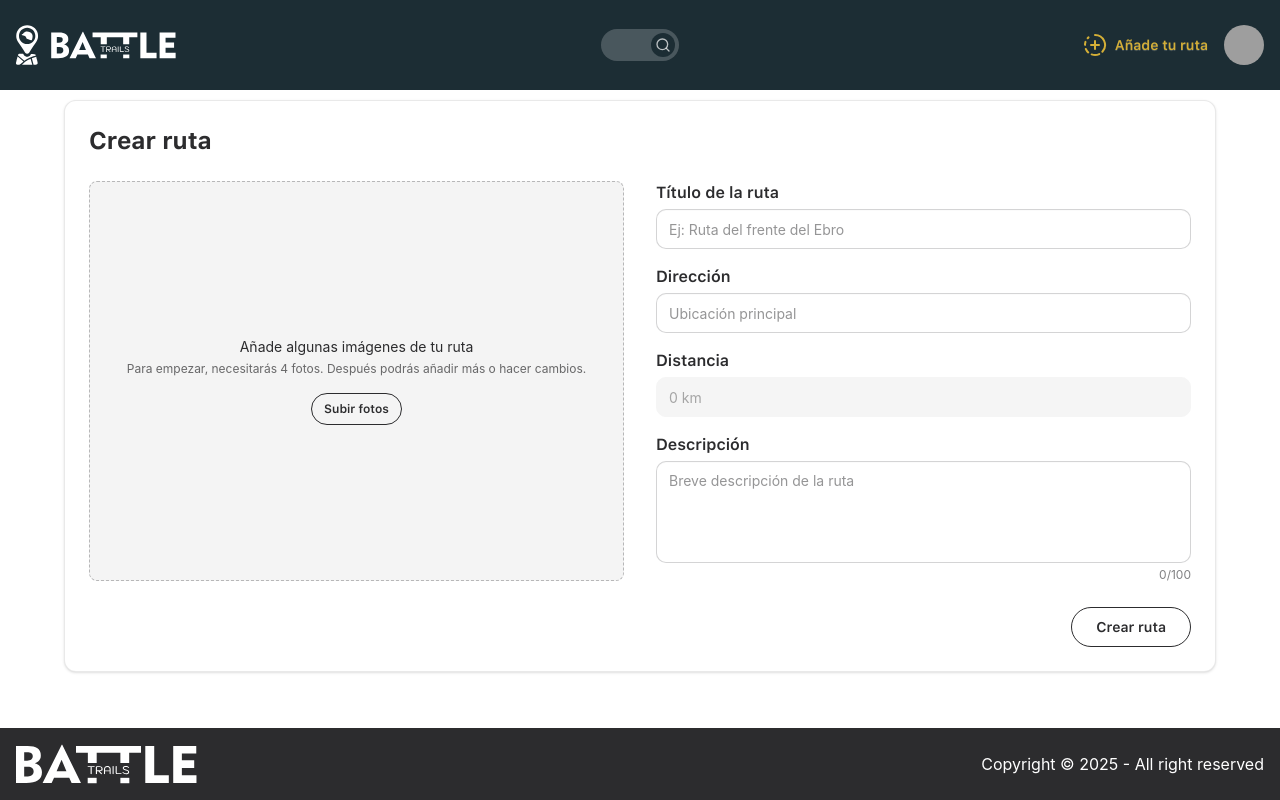
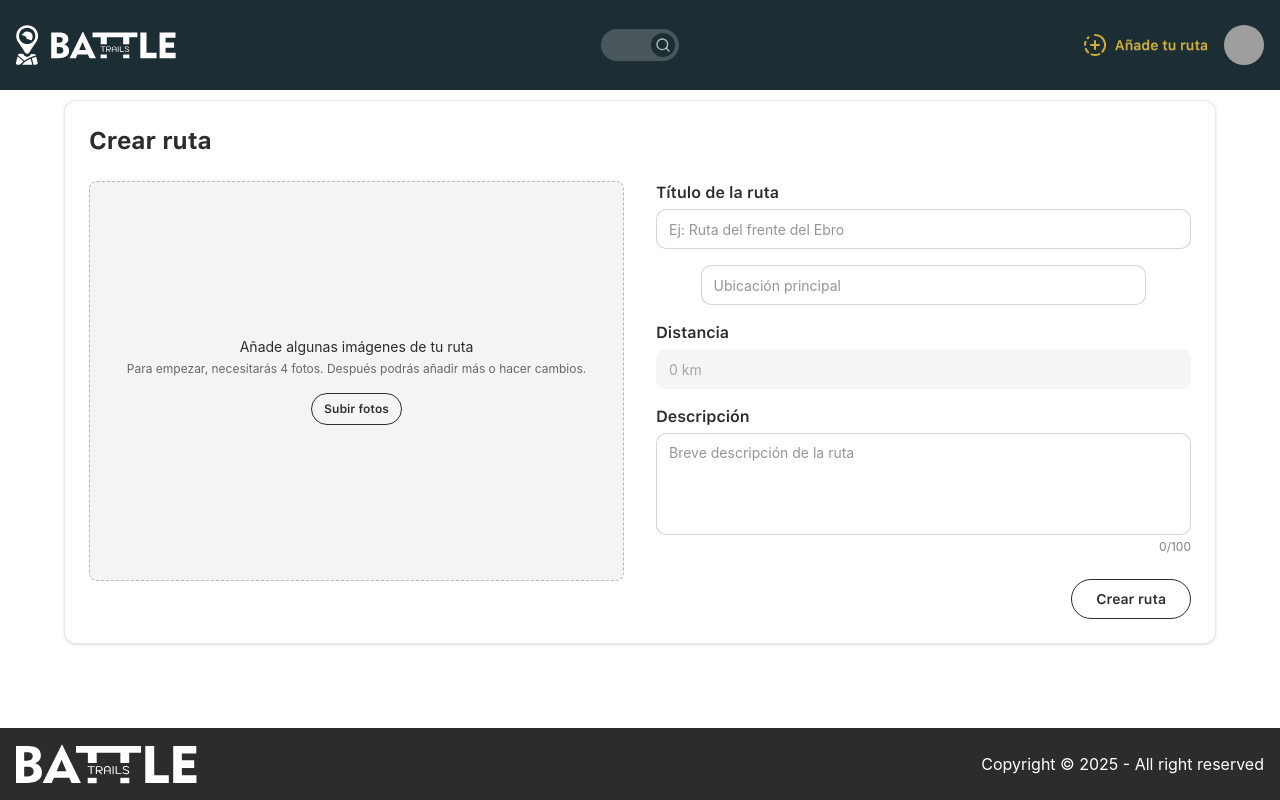
Before and after one commit to ESAT-ID3/2.-Battle-Trails, a React (Vite) app: page /new in a window 1280 px wide. Built offline with nearby package versions, Linux system fonts and the light colour scheme; no server answers; sample sign-in values are in the browser's storage; grey boxes are pictures that could not be loaded; a web font is replaced by a local one.

Commit message:
feat(forge): enhance form components with optional label and button integration

```diff
--- a/src/components/forge/forge-button-save/forge-button-save.tsx
+++ b/src/components/forge/forge-button-save/forge-button-save.tsx
@@ -1,7 +1,11 @@
 import styles from "./forge-button-save.module.css";
 
 const ForgeButtonSave = () => {
-return <div className={styles.container}>ForgeButtonSave</div>;
+return (
+    <button type="submit" className="btn btn-outline rounded-full px-6">
+        Crear ruta
+    </button>
+);
 };
 
 export default ForgeButtonSave;
--- a/src/components/forge/forge-form/forge-form.tsx
+++ b/src/components/forge/forge-form/forge-form.tsx
@@ -1,5 +1,6 @@
 import { useState } from "react";
 import ForgeInput from "@components/forge/forge-input/forge-input.tsx";
+import ForgeButtonSave from "@components/forge/forge-button-save/forge-button-save.tsx";
 
 
 type ForgeFormData = {
@@ -13,7 +14,7 @@ const ForgeForm = () => {
     const [form, setForm] = useState<ForgeFormData>({
         title: "",
         description: "",
-        distance: "0 km", // por ahora hardcoded
+        distance: "0 km", // automatically calculated
         address: "",
     });
 
@@ -39,12 +40,13 @@ const ForgeForm = () => {
                 onChange={handleChange}
             />
 
+           {/* Destino*/}
             <ForgeInput
-                label="Dirección"
                 name="address"
                 placeholder="Ubicación principal"
                 value={form.address}
                 onChange={handleChange}
+                className="w-10/12 mx-auto"
             />
 
             <ForgeInput
@@ -68,9 +70,7 @@ const ForgeForm = () => {
             />
 
             <div className="text-right pt-2">
-                <button type="submit" className="btn btn-outline rounded-full px-6">
-                    Crear ruta
-                </button>
+                <ForgeButtonSave/>
             </div>
         </form>
     );
--- a/src/components/forge/forge-input/forge-input.tsx
+++ b/src/components/forge/forge-input/forge-input.tsx
@@ -1,8 +1,11 @@
 import {ForgeInputProps} from "@/types";
+import clsx from "clsx";
 
-const ForgeInput = ({label, placeholder, name, value, onChange, type = "text", disabled = false, textarea = false, rows = 3, maxLength,}: ForgeInputProps) => {
+const ForgeInput = ({label, placeholder, name, value, onChange, type = "text", disabled = false, textarea = false, rows = 3, maxLength, className = ""}: ForgeInputProps) => {
     return (
-        <div className="w-full">
+        <div className={clsx(className)}>
+
+
         <label htmlFor={name} className="block font-semibold mb-1">
                 {label}
             </label>
@@ -32,7 +35,7 @@ const ForgeInput = ({label, placeholder, name, value, onChange, type = "text", d
                     name={name}
                     type={type}
                     placeholder={placeholder}
-                    className="input input-bordered w-full focus:border-secondary focus:outline-none"
+                    className={` input input-bordered  focus:border-secondary focus:outline-none w-full`}
                     value={value}
                     onChange={onChange}
                     disabled={disabled}
--- a/src/types/forge.ts
+++ b/src/types/forge.ts
@@ -1,5 +1,5 @@
 export type ForgeInputProps = {
-    label: string;
+    label?: string;
     placeholder?: string;
     name: string;
     value: string;
@@ -9,4 +9,5 @@ export type ForgeInputProps = {
     textarea?: boolean;
     rows?: number;
     maxLength?: number;
+    className?: string;
 }
```
Lines whose indentation alone changed are shown as unchanged.
